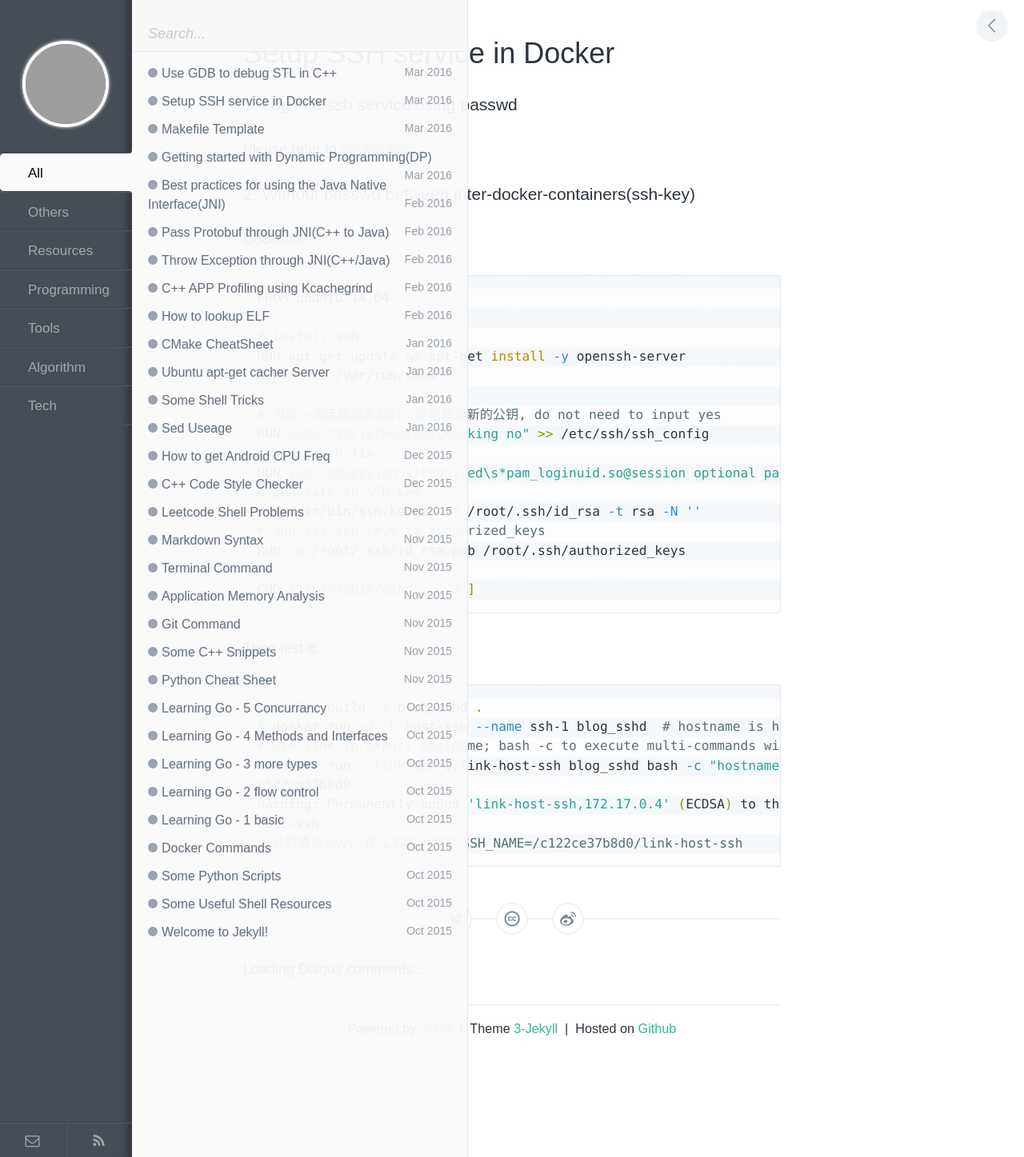
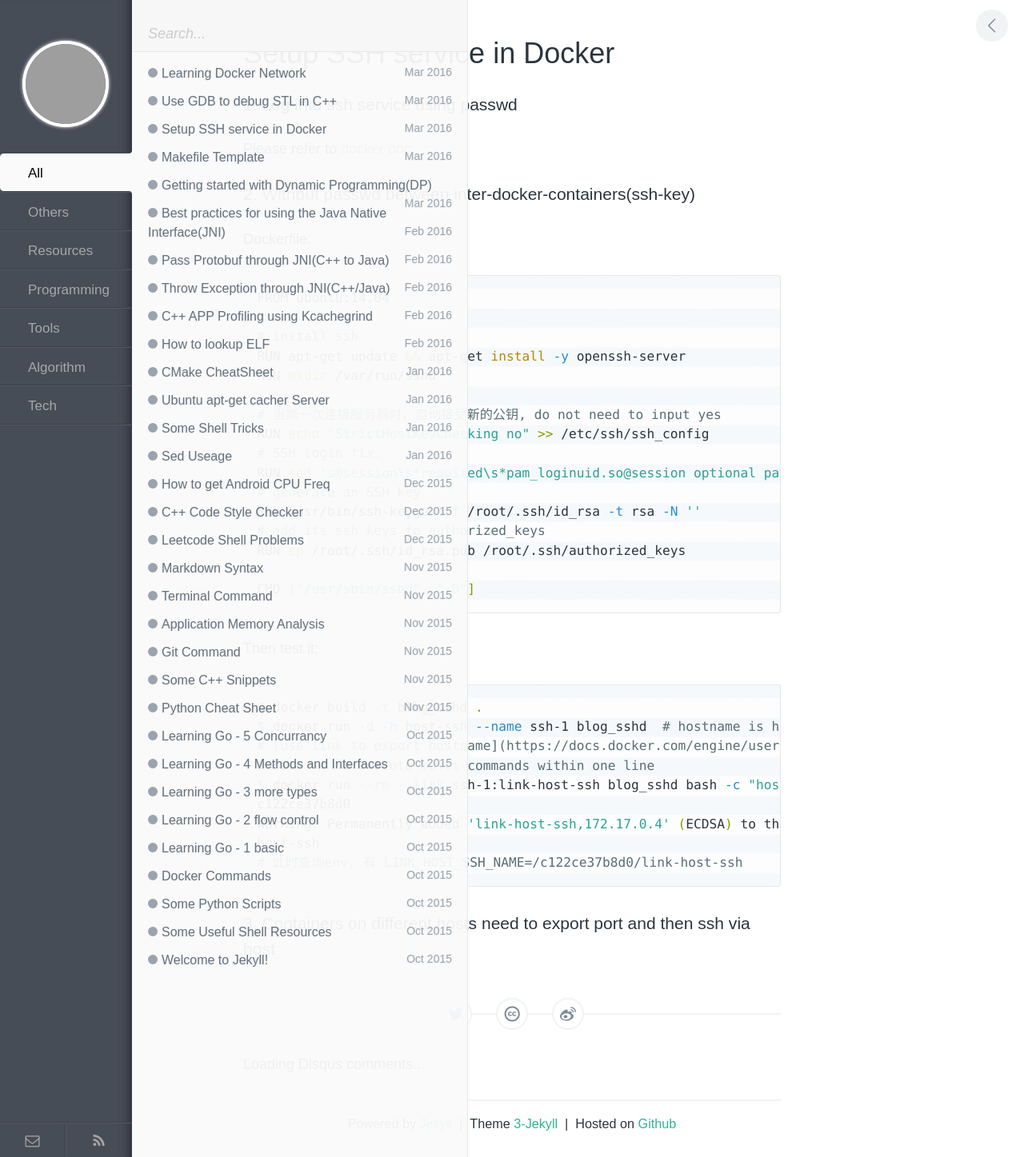
Before and after one commit to wykvictor/wykvictor.github.io, a Jekyll site: the page built from _posts/Tech/2016-03-13-Docker-SSH-Configuration.md, in a window 1280 px wide. Shown: the whole page at 80% size. Built offline with Jekyll 4.4.1, drawn with Linux system fonts in a browser that asks for light colours; comment, search, counter and statistics services are not loaded; grey boxes are pictures that could not be loaded.

Commit message:
update docker network

```diff
--- a/_posts/Tech/2016-03-13-Docker-SSH-Configuration.md
+++ b/_posts/Tech/2016-03-13-Docker-SSH-Configuration.md
@@ -33,10 +33,13 @@
 {% highlight Bash shell scripts %}
 $ docker build -t blog_sshd .
 $ docker run -d -h host-ssh --name ssh-1 blog_sshd  # hostname is host-ssh, rather than ab09325101ec
-# use link to export hostname; bash -c to execute multi-commands within one line
-$ docker run --link ssh-1:link-host-ssh blog_sshd bash -c "hostname && ssh link-host-ssh hostname"
+# [use link to export hostname](https://docs.docker.com/engine/userguide/networking/default_network/dockerlinks/)
+# bash -c to execute multi-commands within one line
+$ docker run --rm --link ssh-1:link-host-ssh blog_sshd bash -c "hostname && ssh link-host-ssh hostname"
 c122ce37b8d0
 Warning: Permanently added 'link-host-ssh,172.17.0.4' (ECDSA) to the list of known hosts.
 host-ssh
 # 此时查询env, 有 LINK_HOST_SSH_NAME=/c122ce37b8d0/link-host-ssh
 {% endhighlight %}
+
+### 3. Containers on different hosts need to export port and then ssh via host
```
Also changed, not shown: _posts/Tech/2016-03-14-Docker-Network.md (added, +34 -0 lines), _posts/resources/2015-10-15-Docker-Commands.md (+1 -13 lines).
